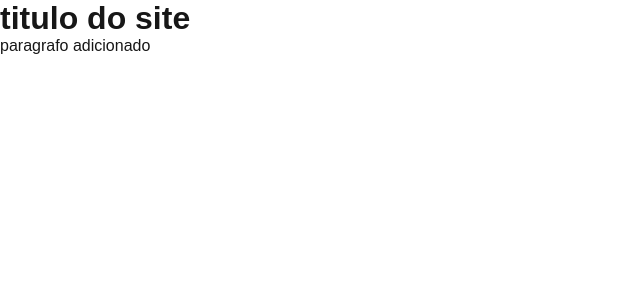
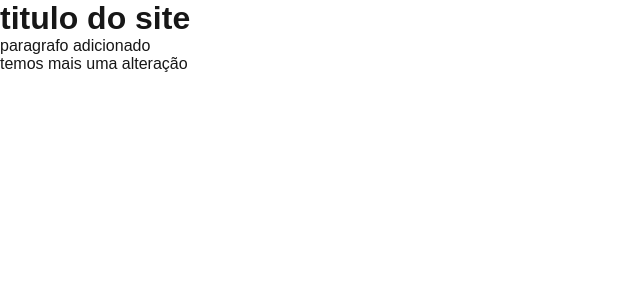
Before and after one commit to RamonLopes86/proj-git, a Next.js app: page / in a window 1280 px wide. Shown: the top 300 px of the page, without its empty margins (0-640 px from the left). Built offline with nearby package versions, Linux system fonts and the light colour scheme.

Commit message:
inclusao de um aside

```diff
--- a/src/pages/index.js
+++ b/src/pages/index.js
@@ -20,6 +20,10 @@ export default function Home() {
 
           <p>paragrafo adicionado</p>
 
+          <aside>
+              temos mais uma alteração
+          </aside>
+
       </main>
     </>
   );
```
